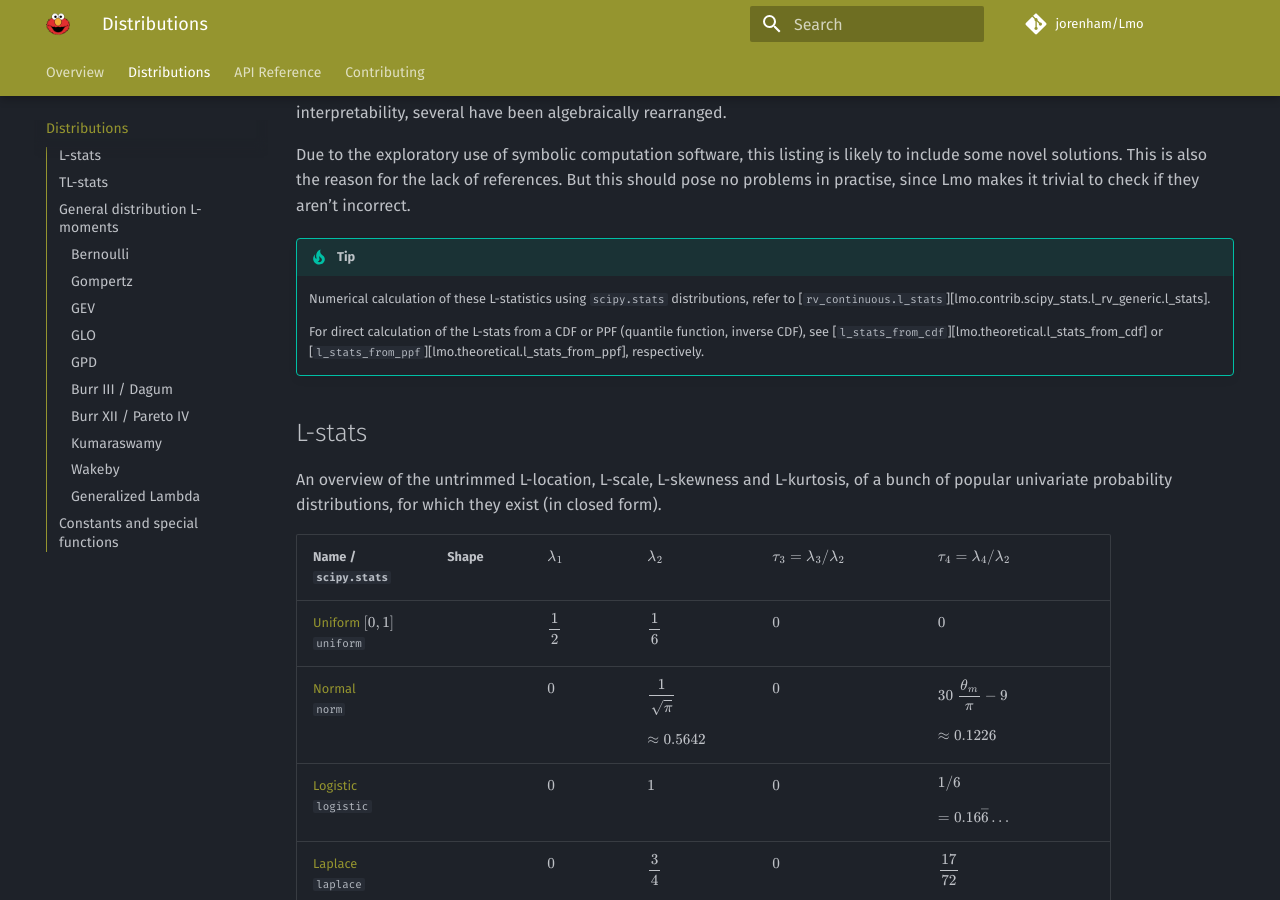
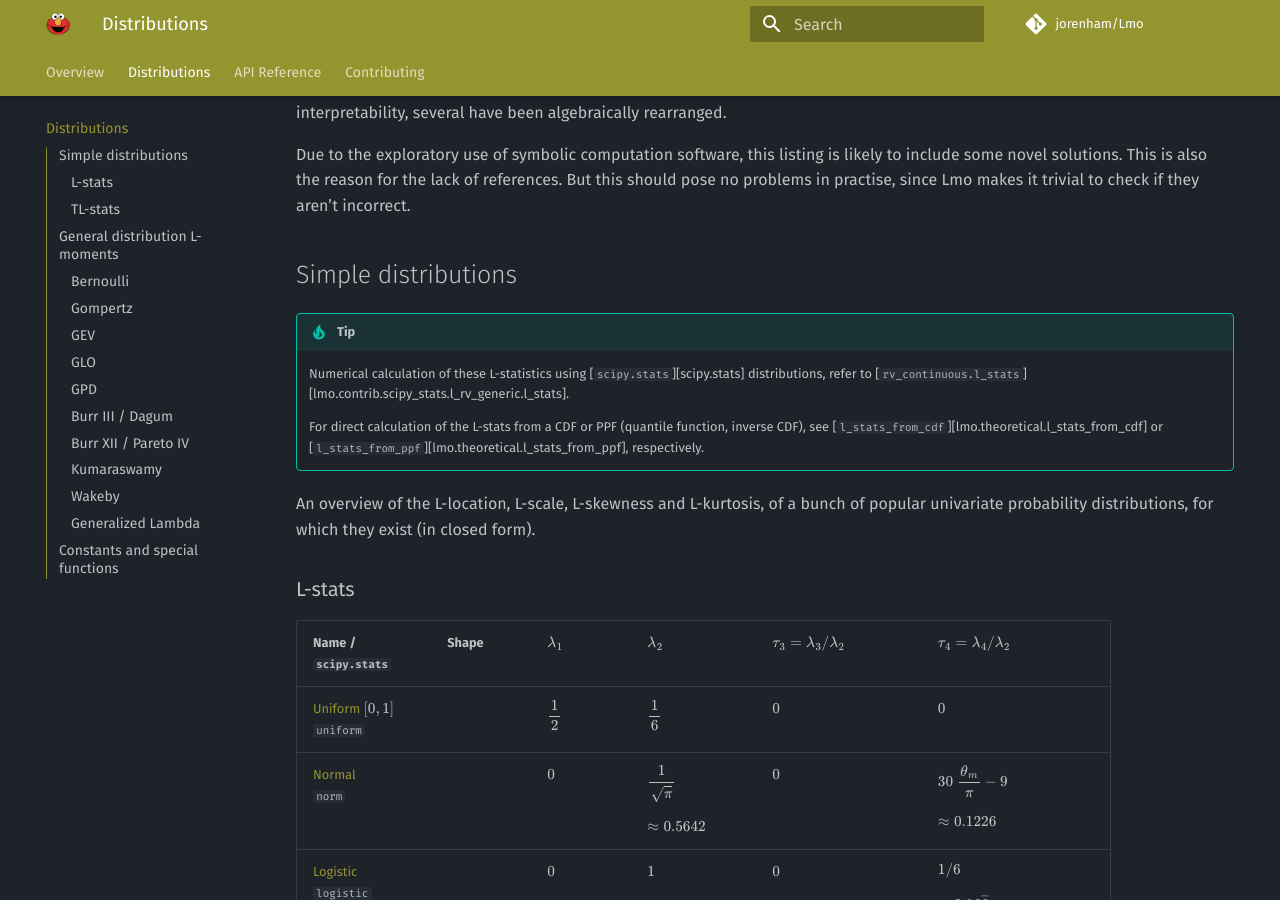
Before and after one commit to jorenham/Lmo, an MkDocs documentation site: the page built from docs/distributions.md, in a window 1280 px wide and 900 px high, scrolled down 390 px. Built offline with MkDocs 1.6.1 and Material for MkDocs 9.7.7, drawn with Linux system fonts in a browser that asks for light colours; comment, search, counter and statistics services are not loaded; some of the changed text lies outside the part shown.

Commit message:
switch to `pymdownx.blocks.admonition`

```diff
--- a/docs/distributions.md
+++ b/docs/distributions.md
@@ -24,22 +24,24 @@
 of references. But this should pose no problems in practise, since Lmo makes
 it trivial to check if they aren't incorrect.
 
-!!! tip
 
-    Numerical calculation of these L-statistics using `scipy.stats`
-    distributions, refer to
-    [`rv_continuous.l_stats`][lmo.contrib.scipy_stats.l_rv_generic.l_stats].
+## Simple distributions
 
-    For direct calculation of the L-stats from a CDF or PPF (quantile function,
-    inverse CDF), see [`l_stats_from_cdf`][lmo.theoretical.l_stats_from_cdf] or
-    [`l_stats_from_ppf`][lmo.theoretical.l_stats_from_ppf], respectively.
+/// tip
+Numerical calculation of these L-statistics using [`scipy.stats`][scipy.stats]
+distributions, refer to
+[`rv_continuous.l_stats`][lmo.contrib.scipy_stats.l_rv_generic.l_stats].
 
+For direct calculation of the L-stats from a CDF or PPF (quantile function,
+inverse CDF), see [`l_stats_from_cdf`][lmo.theoretical.l_stats_from_cdf] or
+[`l_stats_from_ppf`][lmo.theoretical.l_stats_from_ppf], respectively.
+///
 
-## L-stats
-
-An overview of the untrimmed L-location, L-scale, L-skewness and L-kurtosis,
+An overview of the L-location, L-scale, L-skewness and L-kurtosis,
 of a bunch of popular univariate probability distributions, for which they
 exist (in closed form).
+
+### L-stats
 
 <table>
 <thead>
@@ -352,10 +354,7 @@
 </tr>
 </table>
 
-## TL-stats
-
-Collection of TL-location, -scale, -skewness, -kurtosis coefficients, with
-symmetric trimming of order 1, i.e. `trim=(1, 1)`.
+### TL-stats
 
 <table>
 <thead>
@@ -895,29 +894,33 @@
 See [`scipy.stats.genpareto`][scipy.stats.genpareto] for an Lmo-compatible
 implementation.
 
-!!! info "Special cases"
+/// admonition | Special cases
+    type: info
 
-    There are several notable special cases of the GPD:
+There are several notable special cases of the GPD:
 
-    [\( q \)-Exponential](https://wikipedia.org/wiki/Q-exponential_distribution)
-    :   When \( \alpha > -1 \), GPD is \( q \)-exponential with shape
-        \( q = 2 - 1 / (1 + \alpha) \) and rate (inverse scale)
-        \( \lambda = \alpha + 1 \).
+[\( q \)-Exponential](https://wikipedia.org/wiki/Q-exponential_distribution)
+:   When \( \alpha > -1 \), GPD is \( q \)-exponential with shape
+    \( q = 2 - 1 / (1 + \alpha) \) and rate (inverse scale)
+    \( \lambda = \alpha + 1 \).
 
-    [Exponential](https://wikipedia.org/wiki/Exponential_distribution)
-    :   When \( \alpha = 0 \), GPD is standard exponential.
+[Exponential](https://wikipedia.org/wiki/Exponential_distribution)
+:   When \( \alpha = 0 \), GPD is standard exponential.
 
-    [Uniform](https://wikipedia.org/wiki/Continuous_uniform_distribution)
-    :   When \( \alpha = 1 \) GPD is uniform on \( [0, 1] \).
+[Uniform](https://wikipedia.org/wiki/Continuous_uniform_distribution)
+:   When \( \alpha = 1 \) GPD is uniform on \( [0, 1] \).
+///
 
-!!! info "Generalizations"
+/// admonition | Generalizations
+    type: info
 
-    [Wakeby's distribution](#wakeby)
-    :   Implemented as [`lmo.distributions.wakeby`][lmo.distributions.wakeby].
-        See below for details, including the general L-moments in closed-form.
+[Wakeby's distribution](#wakeby)
+:   Implemented as [`lmo.distributions.wakeby`][lmo.distributions.wakeby].
+    See below for details, including the general L-moments in closed-form.
 
-    [Kappa distribution](https://doi.org/10.1147/rd.383.0251)
-    :   Implemented in as [`scipy.stats.kappa4`][scipy.stats.kappa4].
+[Kappa distribution](https://doi.org/10.1147/rd.383.0251)
+:   Implemented in as [`scipy.stats.kappa4`][scipy.stats.kappa4].
+///
 
 ### Burr III / Dagum
 
@@ -1097,19 +1100,19 @@
 \]
 
 
-!!! note "Alternative parametrization"
+/// note | Alternative parametrization
+This 3-parameter Wakeby distribution is equivalent to the 5-parameter
+variant that is generally used, after scaling by \( \sigma \) and shifting
+by \( \xi \). The shape parameters \( \beta \) and \( \delta \) are
+(intentionally) equivalent, the scale parameters are related by
+\( \alpha \equiv \sigma \phi \) and \( gamma \equiv \sigma (1 - \phi) \),
+and the location parameter is precisely \( \xi \).
 
-    This 3-parameter Wakeby distribution is equivalent to the 5-parameter
-    variant that is generally used, after scaling by \( \sigma \) and shifting
-    by \( \xi \). The shape parameters \( \beta \) and \( \delta \) are
-    (intentionally) equivalent, the scale parameters are related by
-    \( \alpha \equiv \sigma \phi \) and \( gamma \equiv \sigma (1 - \phi) \),
-    and the location parameter is precisely \( \xi \).
-
-    Conversely, Lmo's "standard" Wakeby distribution can by obtained from
-    5-Wakeby, by shifting and scaling s.t. \( \xi = 0 \) and
-    \( \alpha + \gamma = 1 \). Finally, \( \phi \equiv \alpha = 1 - \gamma \)
-    effectively combines the two scale parameters.
+Conversely, Lmo's "standard" Wakeby distribution can by obtained from
+5-Wakeby, by shifting and scaling s.t. \( \xi = 0 \) and
+\( \alpha + \gamma = 1 \). Finally, \( \phi \equiv \alpha = 1 - \gamma \)
+effectively combines the two scale parameters.
+///
 
 Lmo figured out that when \( \delta < t + 1 \), all of Wakeby's (trimmed)
 L-moments can be expressed as
--- a/mkdocs.yml
+++ b/mkdocs.yml
@@ -72,7 +72,7 @@
 
 markdown_extensions:
   # https://python-markdown.github.io/extensions/
-  - admonition
+  # - admonition
   - extra
   - md_in_html
   - sane_lists
@@ -81,14 +81,17 @@
       permalink: true
 
   # https://facelessuser.github.io/pymdown-extensions/
+  - pymdownx.arithmatex:
+      generic: true
   - pymdownx.betterem
+  - pymdownx.blocks.admonition
+  - pymdownx.blocks.details
   - pymdownx.highlight
   - pymdownx.inlinehilite
+  - pymdownx.striphtml
   - pymdownx.superfences
   - pymdownx.tasklist:
       custom_checkbox: true
-  - pymdownx.arithmatex:
-      generic: true
 
 extra_css:
   - styles/theme.css
```
Also changed, not shown: other parts of docs/distributions.md (+16 -13 lines).
